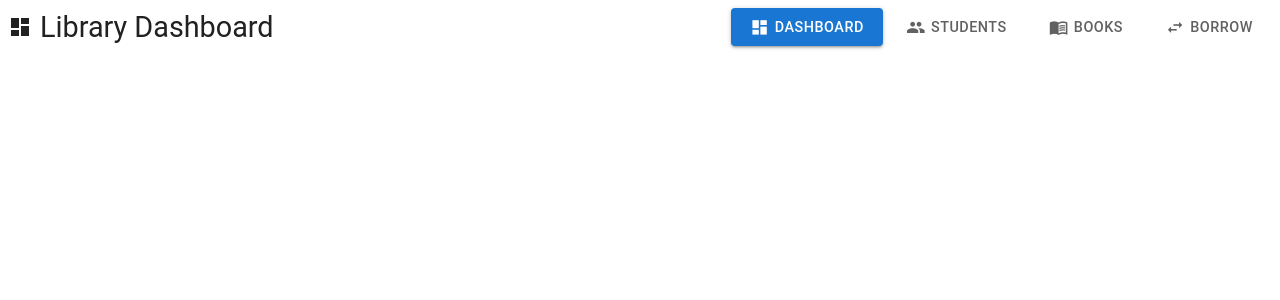
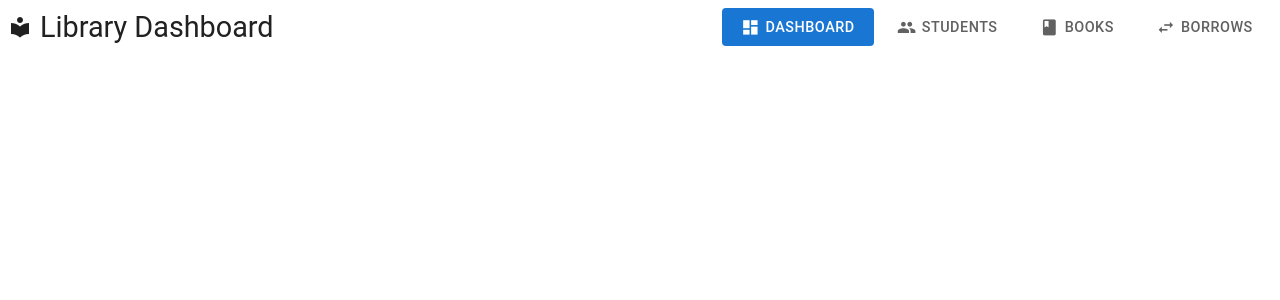
Before and after one commit to RY1016/IT30a, a PHP site: page /dashboard.php in a window 1280 px wide. Shown: the top 300 px of the page. Run offline with PHP 8.4, Linux system fonts and the light colour scheme.

Commit message:
added initial navbar and dashboard

```diff
--- a/includes/navbar.php
+++ b/includes/navbar.php
@@ -1,132 +1,130 @@
 <?php
 $currentSection = $_GET['section'] ?? 'dashboard';
 
-function navActive($section, $currentSection) {
+
+function navActive($section, $currentSection){
     return $section === $currentSection ? 'active' : '';
 }
 
+
 ?>
 
-<!--Material Icons-->
-
+<!-- Material Icons -->
 <link href="https://fonts.googleapis.com/icon?family=Material+Icons" rel="stylesheet">
 
 <style>
     .app-header{
-        display:flex;
+        display: flex;
         justify-content: space-between;
         align-items: center;
         margin-bottom: 2rem;
         flex-wrap: wrap;
-        gap:1rem;
-        font-family: Roboto,system-ui,-apple-system, sans-serif;
+        gap: 1rem;
+        font-family: 'Roboto', system-ui, -apple-system, sans-serif;
     }
 
-    .app-header h1{
+    .app-header h1 {
         font-weight: 400;
         font-size: 1.8rem;
         display: flex;
         align-items: center;
-        gap:0.5rem;
-        color:#212121;
+        gap: 0.5rem;
+        color: #212121;
         margin: 0;
     }
 
-    .app-header h1 material-icons{
+    .app-header h1 material-icon{
         font-size:2.2rem;
         color: #1976d2;
     }
 
     .nav-links{
         display:flex;
-        gap:0.25rem;
+        gap: 0.25rem;
         background: transparent;
     }
 
     .nav-links a{
-        text-decoration:none;
-        color:#616161;
-        font-size:0.9rem;
+        text-decoration: none;
+        color: #616161;
+        font-size: 0.9rem;
         font-weight: 500;
         text-transform: uppercase;
         letter-spacing: 0.5px;
         padding: .6rem 1.2rem;
         border-radius: 4px;
         transition: background-color 0.2s, color 0.2s;
-        display:flex;
+        display: flex;
         align-items: center;
-        gap:.35rem;
+        gap: .35rem;
     }
 
     .nav-links a .material-icons{
-        font-size:1.2rem;
+        font-size: 1.2rem;
     }
 
     .nav-links a:hover{
-        background:#e3f2fd;
-        color:#1976d2;
+        background: #e3f2fd;
+        color: #1976d2;
     }
 
       .nav-links a.active{
-        background:#1976d2;
-        color:white;
-        box-shadow: 0 2px 2px 0 rgba(0, 0, 0, .14), 0 3px 1px -2px  rgba(0, 0, 0, .12), 0 1px 5px 0  rgba(0, 0, 0, .2);
+        background-color: #1976d2;
+        color: #fff;
+        box-shadow: 0 2px 2px 0 rgba(0,0,0,.14), 0 3px 1px -2px rgba(0,0,0,.12), 0px 1px 5px 0 rgba (0,0,0,.2);
     }
-
 
     .nav-link a.active .material-icons{
         color:white;
     }
 
-    @media(max-width:760px){
+    @media (max-width:760px){
         .app-header{
             flex-direction: column;
             align-items: flex-start;
+
         }
 
         .nav-links{
             width: 100%;
             overflow-x: auto;
-            padding-bottom:  0.5rem;
+            padding-bottom: 0.5rem;
         }
 
         .nav-links a{
            padding: .5rem .8rem;
-            font-size: .8rem;
+           font-size:.8rem;
            white-space: nowrap;
         }
     }
 
+
 </style>
 
-
 <header class="app-header">
-
-    <h1>
-        <span class="material-icons">dashboard</span>
+    <h1><span class="material-icons">local_library</span>
     Library Dashboard
     </h1>
 
     <nav class="nav-links">
-
-        <a href="?section=dashboard" class="<?= navActive('dashboard', $currentSection) ?>">
+        <a href="index.php?section=dashboard" class="<?= navActive('dashboard', $currentSection) ?>">
         <span class="material-icons">dashboard</span>
         Dashboard
         </a>
 
-        <a href="?section=students" class="<?= navActive('students', $currentSection) ?>">
+        <a href="index.php?section=students" class="<?= navActive('students', $currentSection) ?>">
         <span class="material-icons">people</span>
         Students
         </a>
 
-        <a href="?section=books" class="<?= navActive('books', $currentSection) ?>">
-        <span class="material-icons">menu_book</span>
+        <a href="index.php?section=books" class="<?= navActive('books', $currentSection) ?>">
+        <span class="material-icons">book</span>
         Books
         </a>
 
-        <a href="?section=borrow" class="<?= navActive('borrow', $currentSection) ?>">
+        <a href="index.php?section=borrows" class="<?= navActive('borrows', $currentSection) ?>">
         <span class="material-icons">swap_horiz</span>
-        Borrow
+        Borrows
         </a>
 
     </nav>
```
Also changed, not shown: index.php (+3 -4 lines), dashboard.php (line endings or trailing spaces). Lines whose indentation alone changed are shown as unchanged.
